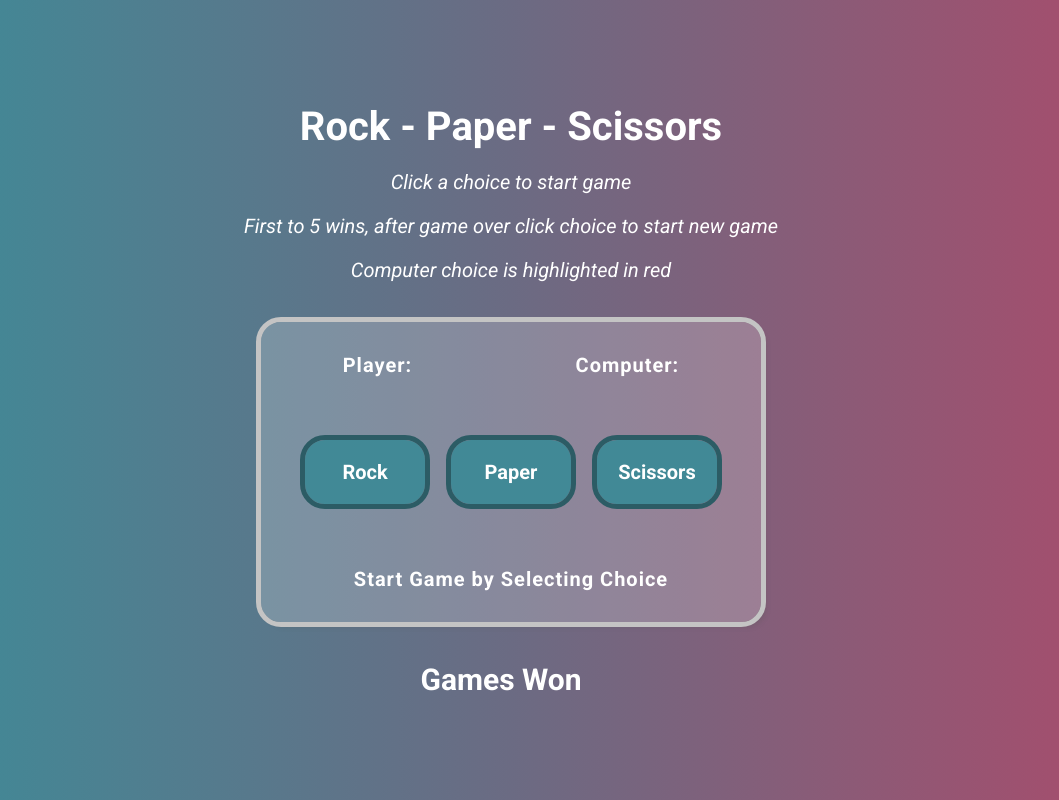
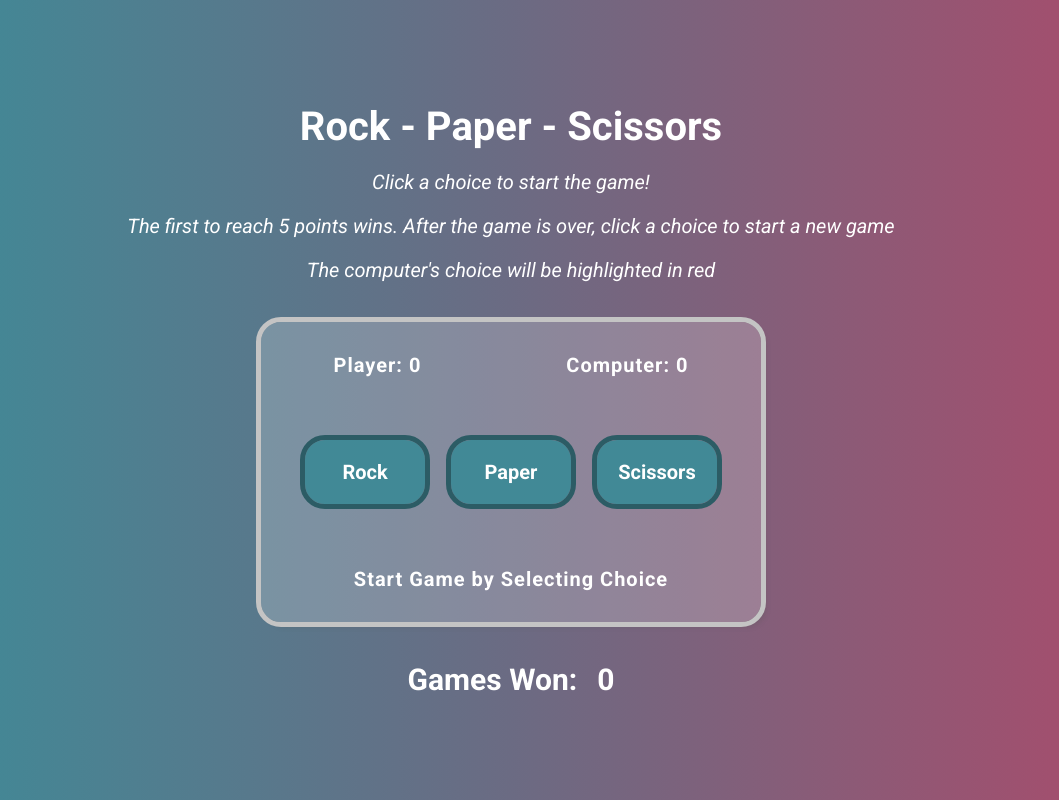
Before and after one commit to chajoy/odin-rps-game, a plain HTML site: page index.html in a window 1280 px wide. Shown: the whole page, without its empty margins (129-1188 px from the left). Drawn offline with Linux system fonts and the light colour scheme.

Commit message:
Change game instructions text

```diff
--- a/index.html
+++ b/index.html
@@ -12,15 +12,15 @@
 <body>
     <header>
         <h1>Rock - Paper - Scissors</h1>
-        <p>Click a choice to start game</p>
-        <p>First to 5 wins, after game over click choice to start new game</p>
-        <p>Computer choice is highlighted in red</p>
+        <p>Click a choice to start the game!</p>
+        <p>The first to reach 5 points wins. After the game is over, click a choice to start a new game</p>
+        <p>The computer's choice will be highlighted in red</p>
     </header>
 
     <section class="game-container">
         <div class="score">
-            <p>Player: <span id="playerScore"></span></p>
-            <p>Computer: <span id="computerScore"></span></p>
+            <p>Player: <span id="playerScore">0</span></p>
+            <p>Computer: <span id="computerScore">0</span></p>
         </div>
 
         <div id="btn-container" class="btn-container">
@@ -35,8 +35,8 @@
     </section>
 
     <section class="games-won">
-        <h2>Games Won</h2>
-        <h2 id="games-won" class="games-won-text"></h2>
+        <h2>Games Won:</h2>
+        <h2 id="games-won" class="games-won-text">0</h2>
     </section>
 
     <script src="script.js"></script>
```
